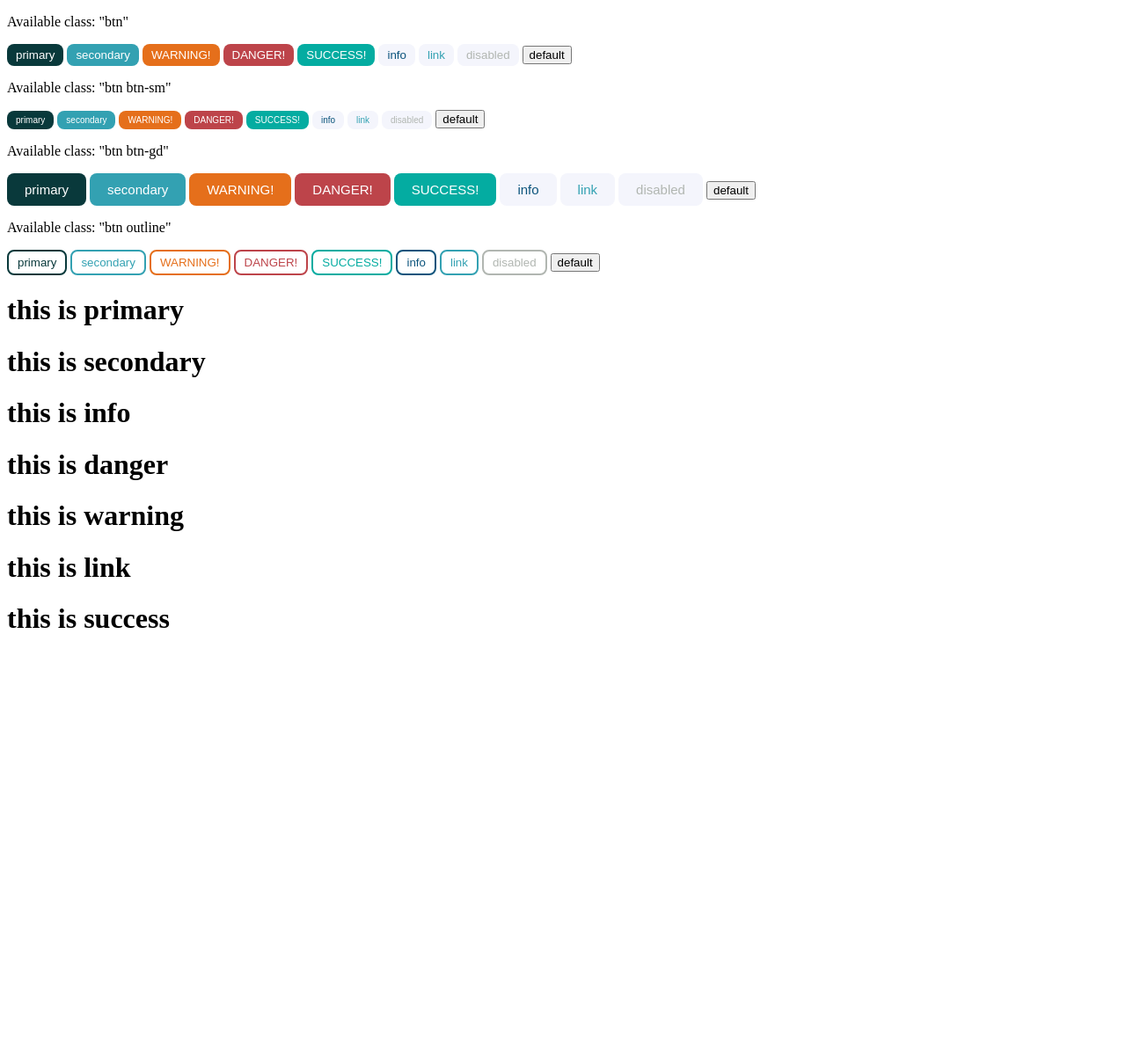
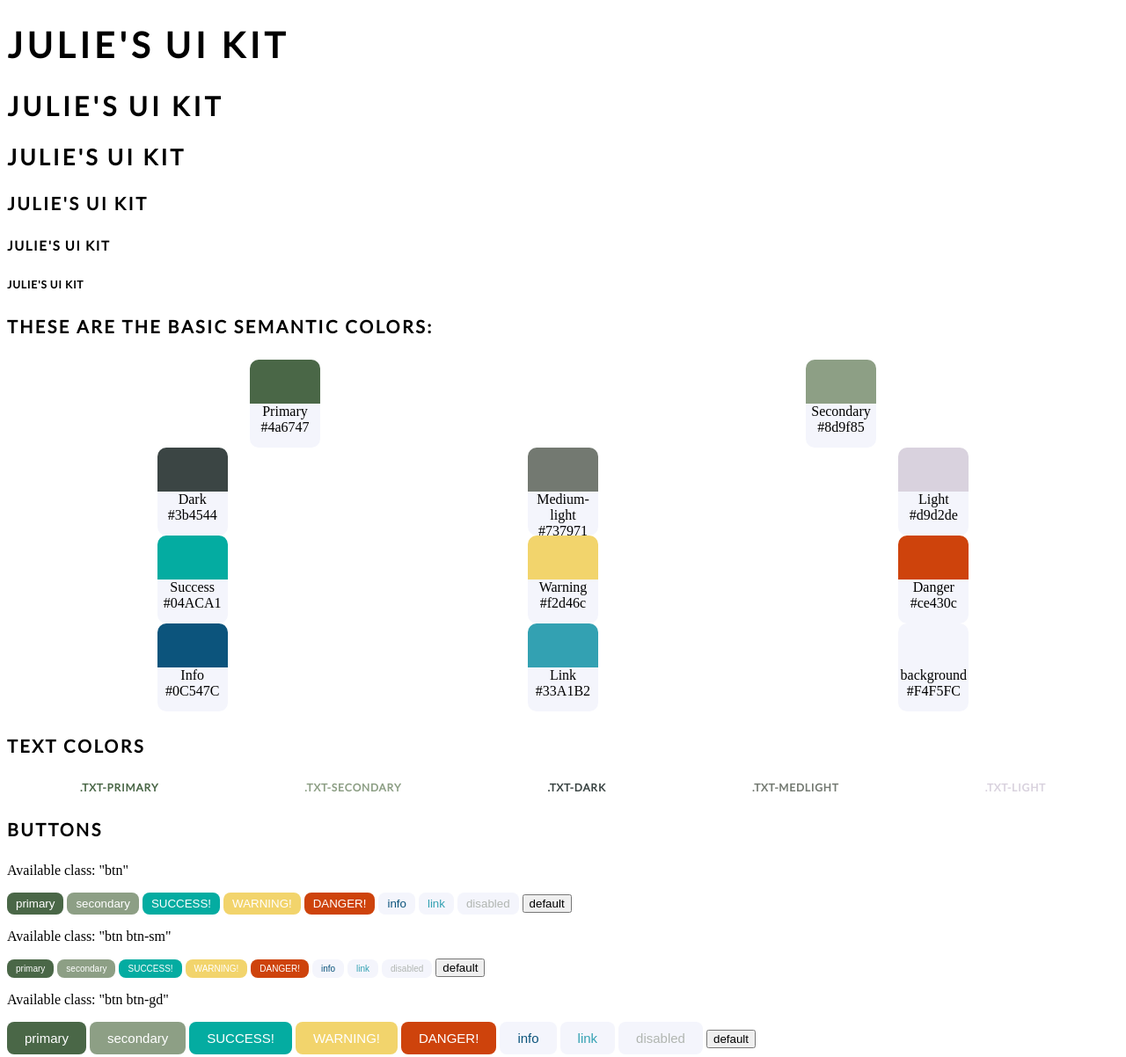
Before and after one commit to julienemo/thp-31-ux, a plain HTML site: page index.html in a window 1280 px wide. Shown: the top 1202 px of the page at 88% size. Before the commit the page ends 800 px from the top, so only its background shows below. Drawn offline with Linux system fonts and the light colour scheme.

Commit message:
title font set, buttons ok, text colors ok

```diff
--- a/index.html
+++ b/index.html
@@ -1,42 +1,133 @@
 <!DOCTYPE html>
 <html>
-<p>Available class: "btn"</p>
   <head>
     <title>Julie's UI kit</title>
     <link href="style.css" rel="stylesheet">
+    <link href='http://fonts.googleapis.com/css?family=Lato&subset=latin,latin-ext' rel='stylesheet' type='text/css'>
   </head>
 
   <body>
+    <!--BELOW TITLE DISPLAY-->
     <div>
+      <h1>julie's ui kit</h1>
+      <h2>julie's ui kit</h2>
+      <h3>julie's ui kit</h3>
+      <h4>julie's ui kit</h4>
+      <h5>julie's ui kit</h5>
+      <h6>julie's ui kit  </h6>
+    </div>
+
+
+    <h4>These are the basic semantic colors:</h4>
+    <div>
+      <div class="horizontal-container">
+        <div class="horizontal-element">
+          <div class="btn-primary color-demo"></div>
+          <div class="label">Primary<br>#4a6747</div>
+        </div>
+        <div>
+          <div class="btn-secondary color-demo"></div>
+          <div class="label">Secondary<br>#8d9f85</div>
+        </div>
+      </div>
+
+      <div class="horizontal-container">
+        <div>
+          <div class="color-demo" style="background-color:#3b4544;"></div>
+          <div class="label">Dark<br>#3b4544</div>
+        </div>
+        <div>
+          <div class="color-demo" style="background-color:#737971;"></div>
+          <div class="label">Medium-light<br>#737971</div>
+        </div>
+        <div>
+          <div class="color-demo" style="background-color:#d9d2de;"></div>
+          <div class="label">Light<br>#d9d2de</div>
+        </div>
+      </div>
+      <div class="horizontal-container">
+        <div>
+          <div class="btn-success color-demo"></div>
+          <div class="label">Success<br>#04ACA1</div>
+        </div>
+
+        <div>
+          <div class="color-demo" style="background-color:#f2d46c;"></div>
+          <div class="label">Warning<br>#f2d46c</div>
+        </div>
+        <div>
+          <div class="color-demo" style="background-color:#ce430c;"></div>
+          <div class="label">Danger<br>#ce430c</div>
+        </div>
+
+      </div>
+      <div class="horizontal-container">
+        <div>
+          <div class="color-demo" style="background-color:#0C547C;"></div>
+          <div class="label">Info<br>#0C547C</div>
+        </div>
+        <div>
+          <div class="color-demo" style="background-color:#33A1B2;"></div>
+          <div class="label">Link<br>#33A1B2</div>
+        </div>
+        <div>
+          <div class="color-demo" style="background-color:#F4F5FC;"></div>
+          <div class="label">background<br>#F4F5FC</div>
+        </div>
+      </div>
+    </div>
+
+
+    <h4>text colors</h4>
+    <div>
+      <h6 class="horizontal-container">
+        <span class="horizontal-elementt txt-primary">.txt-primary</span>
+        <span class="horizontal-elementt txt-secondary">.txt-secondary</span>
+        <span class="horizontal-elementt txt-dark">.txt-dark</span>
+        <span class="horizontal-elementt txt-medlight">.txt-medlight</span>
+        <span class="horizontal-elementt txt-light">.txt-light</span>
+      </h6>
+    </div>
+
+
+    <h4>Buttons</h4>
+    <div>
+      <div>
+        <p>Available class: "btn"</p>
         <button type="button" class="btn  btn-primary">primary</button>
         <button type="button" class="btn  btn-secondary">secondary</button>
+        <button type="button" class="btn  btn-success">SUCCESS!</button>
+
         <button type="button" class="btn  btn-warning">WARNING!</button>
         <button type="button" class="btn  btn-danger">DANGER!</button>
-      <button type="button" class="btn  btn-success">SUCCESS!</button>
         <button type="button" class="btn  btn-info">info</button>
         <button type="button" class="btn  btn-link">link</button>
         <button type="button" class="btn  btn-disabled">disabled</button>
         <button type="button" >default</button>
       </div>
+
       <div>
         <p>Available class: "btn btn-sm"</p>
         <button type="button" class="btn btn-sm btn-primary">primary</button>
         <button type="button" class="btn btn-sm btn-secondary">secondary</button>
+        <button type="button" class="btn btn-sm btn-success">SUCCESS!</button>
+
         <button type="button" class="btn btn-sm btn-warning">WARNING!</button>
         <button type="button" class="btn btn-sm btn-danger">DANGER!</button>
-      <button type="button" class="btn btn-sm btn-success">SUCCESS!</button>
         <button type="button" class="btn btn-sm btn-info">info</button>
         <button type="button" class="btn btn-sm btn-link">link</button>
         <button type="button" class="btn btn-sm btn-disabled">disabled</button>
         <button type="button" >default</button>
       </div>
+
       <div>
         <p>Available class: "btn btn-gd"</p>
         <button type="button" class="btn btn-gd btn-primary">primary</button>
         <button type="button" class="btn btn-gd btn-secondary">secondary</button>
+        <button type="button" class="btn btn-gd btn-success">SUCCESS!</button>
+
         <button type="button" class="btn btn-gd btn-warning">WARNING!</button>
         <button type="button" class="btn btn-gd btn-danger">DANGER!</button>
-      <button type="button" class="btn btn-gd btn-success">SUCCESS!</button>
         <button type="button" class="btn btn-gd btn-info">info</button>
         <button type="button" class="btn btn-gd btn-link">link</button>
         <button type="button" class="btn btn-gd btn-disabled">disabled</button>
@@ -47,21 +138,16 @@
         <p>Available class: "btn outline"</p>
         <button type="button" class="btn outline-primary">primary</button>
         <button type="button" class="btn outline-secondary">secondary</button>
+        <button type="button" class="btn outline-success">SUCCESS!</button>
+
         <button type="button" class="btn outline-warning">WARNING!</button>
         <button type="button" class="btn outline-danger">DANGER!</button>
-      <button type="button" class="btn outline-success">SUCCESS!</button>
         <button type="button" class="btn outline-info">info</button>
         <button type="button" class="btn outline-link">link</button>
         <button type="button" class="btn outline-disabled">disabled</button>
         <button type="button" >default</button>
       </div>
+    </div>
 
-    <h1 class="txt-primary">this is primary</h1>
-    <h1 class="txt-secondary">this is secondary</h1>
-    <h1 class="txt-info">this is info</h1>
-    <h1 class="txt-danger">this is danger</h1>
-    <h1 class="txt-warning">this is warning</h1>
-    <h1 class="txt-link">this is link</h1>
-    <h1 class="txt-success">this is success</h1>
   </body>
 </html>
--- a/style.css
+++ b/style.css
@@ -1,3 +1,9 @@
+/*body
+{
+  background-image:url('bg.jpg');
+  repeat:none;
+}*/
+
 .btn
 {
   color:white;
@@ -20,12 +26,16 @@
 
 .btn-primary
 {
-  background-color: #09393B;
+  background-color: #4a6747;
 }
 
+.txt-primary
+{
+  color: #4a6747;
+}
 .outline-primary
 {
-  color:#09393B;
+  color: #4a6747;
   border: 2px solid;
   background-color: transparent;
 }
@@ -33,12 +43,16 @@
 
 .btn-secondary
 {
-  background-color: #33A1B2;
+  background-color: #8d9f85;
 }
 
+.txt-secondary
+{
+  color: #8d9f85;
+}
 .outline-secondary
 {
-  color:#33A1B2;
+  color:#8d9f85;
   border: 2px solid;
   background-color: transparent;
 }
@@ -57,24 +71,24 @@
 
 .btn-warning
 {
-  background-color: #E56F1B;
+  background-color: #f2d46c;
 }
 
 .outline-warning
 {
-  color: #E56F1B;
+  color:#f2d46c;
   border: 2px solid;
   background-color: transparent;
 }
 
 .btn-danger
 {
-  background-color: #BD444A;
+  background-color: #ce430c;
 }
 
 .outline-danger
 {
-  color: #BD444A;
+  color: #ce430c;
   border: 2px solid;
   background-color: transparent;
 }
@@ -118,3 +132,99 @@
   border: 2px solid;
   background-color: transparent;
 }
+
+.color-demo
+{
+  width:80px;
+  height:50px;
+  border-radius: 10px 10px 0 0;
+}
+.label
+{
+  width:80px;
+  height:50px;
+  border-radius: 0 0 10px 10px ;
+  background-color: #F4F5FC;
+  text-align:center;
+}
+
+.txt-dark
+{
+  color:#3b4544;
+}
+.txt-medlight
+{
+  color:#737971;
+}
+.txt-light
+{
+  color:#d9d2de;
+}
+
+
+.horizontal-container
+{
+  display:flex;
+  flex-direction:wrap;
+  justify-content: space-around;
+}
+
+.horizontal-element
+{
+  display:inline-block;
+}
+
+h1
+{
+  font-size: 40px;
+  font-weight:bold;
+  font-family: lato;
+  text-transform: uppercase;
+  letter-spacing: 4.8px;
+}
+
+h2
+{
+  font-size: 30px;
+  font-weight:bold;
+  font-family: lato;
+  text-transform: uppercase;
+  letter-spacing: 4px;
+
+}
+
+h3
+{
+  font-size: 25px;
+  font-weight:bold;
+  font-family: lato;
+  text-transform: uppercase;
+  letter-spacing: 3.2px;
+}
+
+h4
+{
+  font-size: 20px;
+  font-weight:bold;
+  font-family: lato;
+  text-transform: uppercase;
+  letter-spacing: 2.4px;
+}
+
+h5
+{
+  font-size: 15px;
+  font-weight:bold;
+  font-family: lato;
+  text-transform: uppercase;
+  letter-spacing: 1.6px;
+}
+
+h6
+{
+  font-size: 12px;
+  font-weight:bold;
+  font-family: lato;
+  text-transform: uppercase;
+  letter-spacing: 0.8px;
+}
```
Also changed, not shown: bg.jpg (added). Lines whose indentation alone changed are shown as unchanged.
